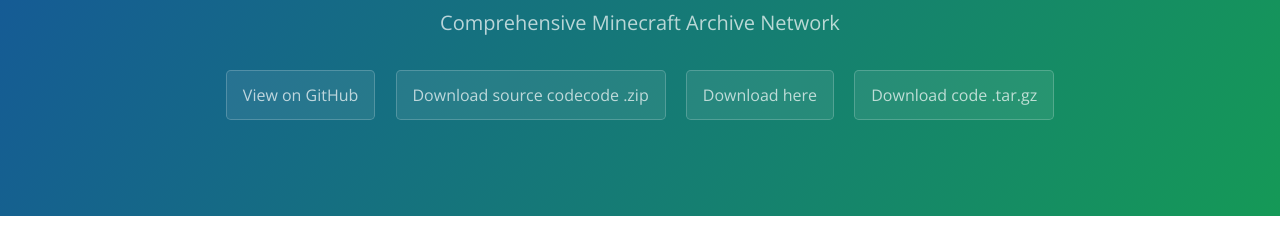
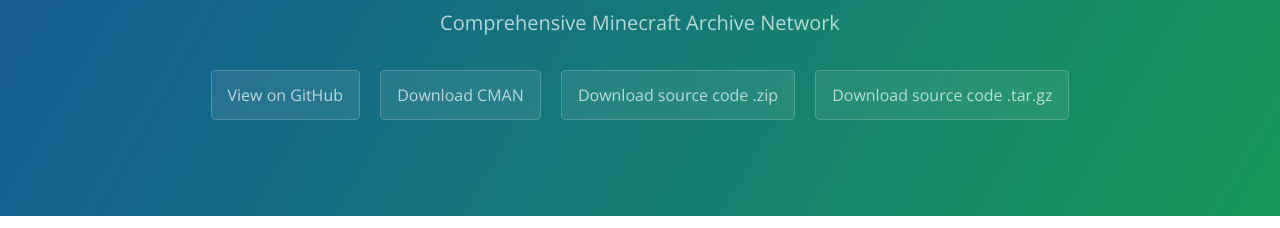
Before and after one commit to mcdelta-project/mcdelta-python, a plain HTML site: page index.html in a window 1280 px wide. Shown: the part 167-395 px from the top of the page. Drawn offline with nearby package versions, Linux system fonts and the light colour scheme.

Commit message:
Update buttons

```diff
--- a/index.html
+++ b/index.html
@@ -14,9 +14,9 @@
       <h1 class="project-name">CMAN</h1>
       <h2 class="project-tagline">Comprehensive Minecraft Archive Network</h2>
       <a href="https://github.com/Comprehensive-Minecraft-Archive-Network/CMAN-Python" class="btn">View on GitHub</a>
-      <a href="https://github.com/Comprehensive-Minecraft-Archive-Network/CMAN-Python/zipball/master" class="btn">Download source codecode .zip</a>
-      <a href="https://github.com/Comprehensive-Minecraft-Archive-Network/CMAN-Python/releases/latest" class="btn">Download here</a>
-      <a href="https://github.com/Comprehensive-Minecraft-Archive-Network/CMAN-Python/tarball/master" class="btn">Download code .tar.gz</a>
+            <a href="https://github.com/Comprehensive-Minecraft-Archive-Network/CMAN-Python/releases/latest" class="btn">Download CMAN</a>
+      <a href="https://github.com/Comprehensive-Minecraft-Archive-Network/CMAN-Python/zipball/master" class="btn">Download source code .zip</a>
+      <a href="https://github.com/Comprehensive-Minecraft-Archive-Network/CMAN-Python/tarball/master" class="btn">Download source code .tar.gz</a>
     </section>
 
     <section class="main-content">
```
